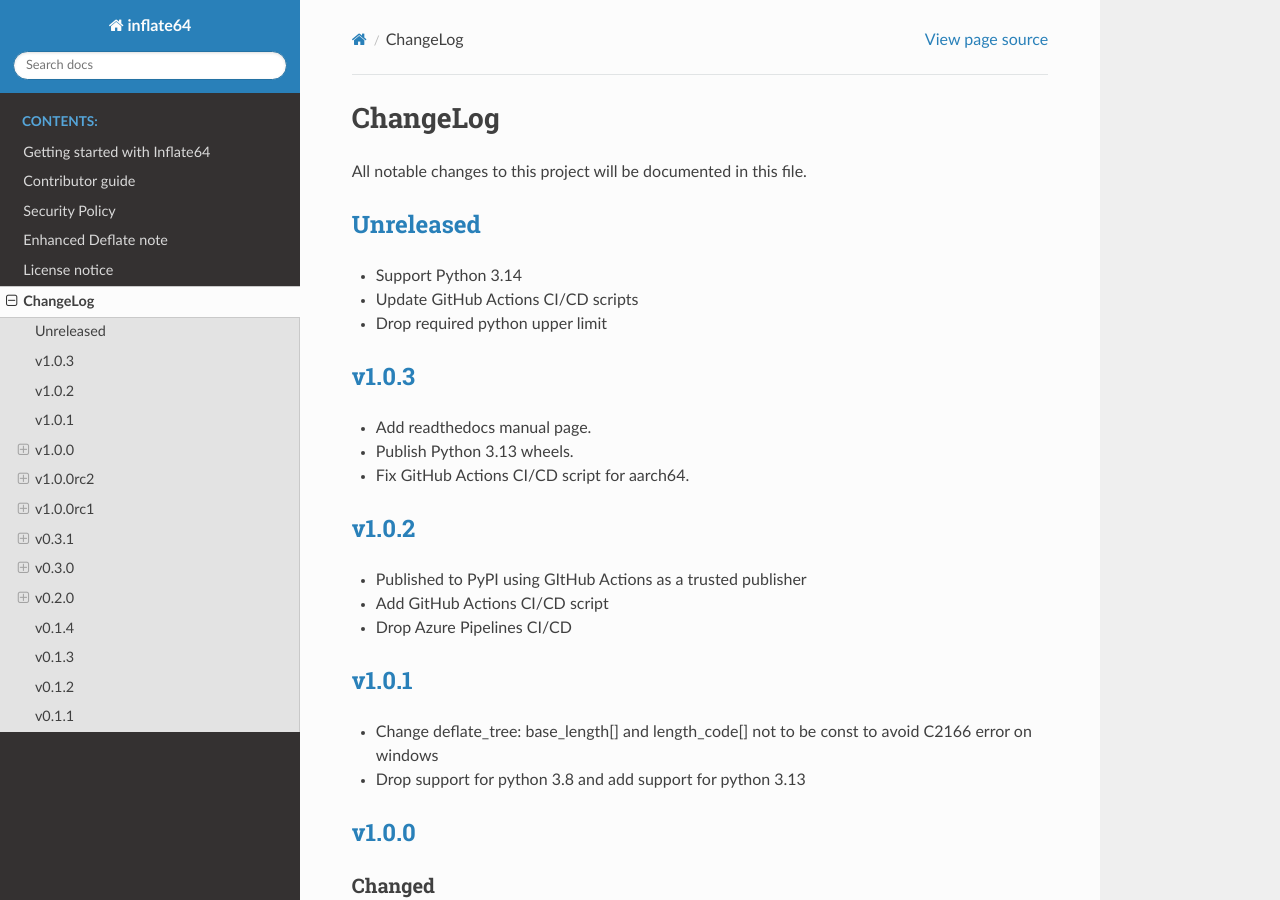
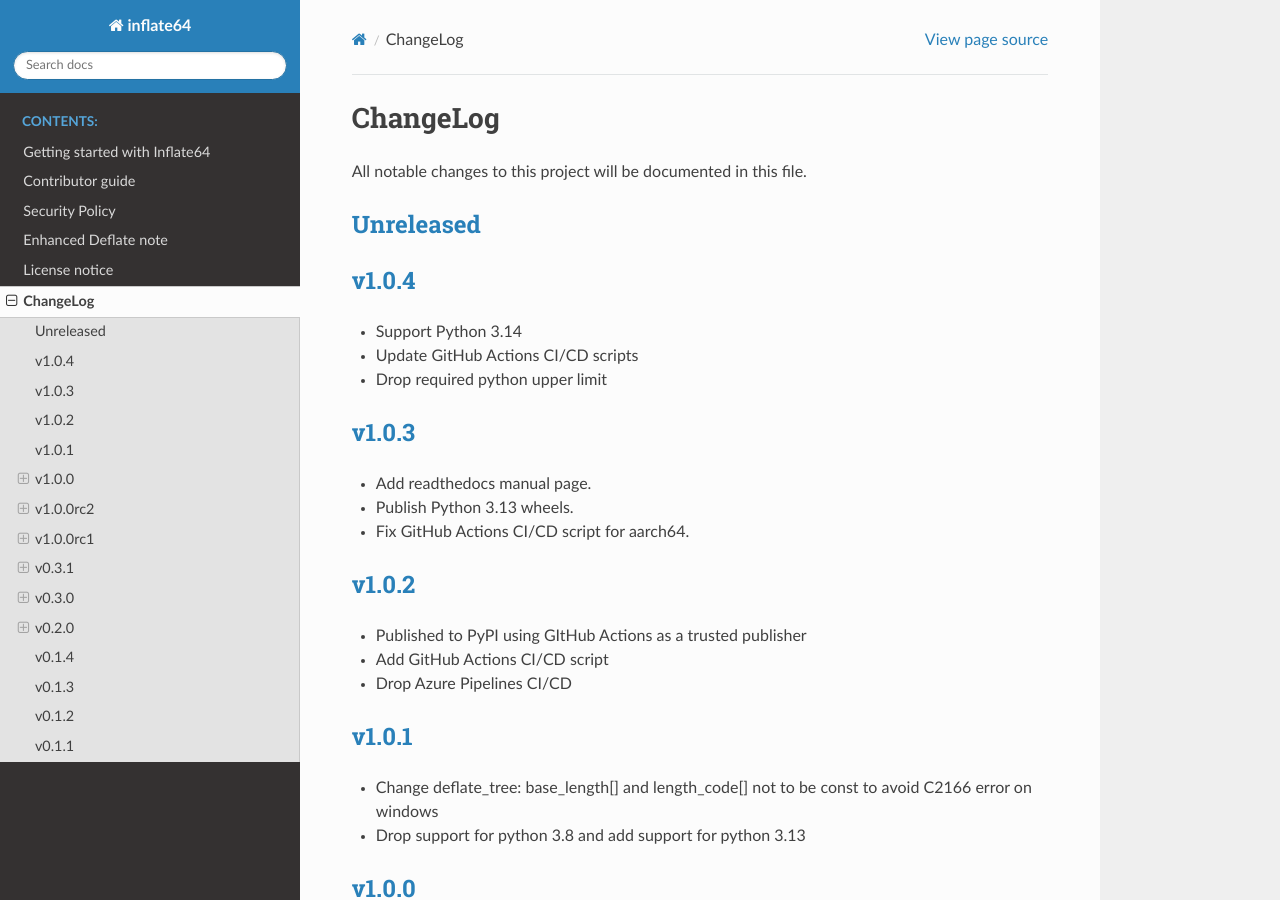
Before and after one commit to miurahr/inflate64, a Sphinx documentation site: the page built from docs/Changelog.rst, in a window 1280 px wide and 900 px high. Built offline with Sphinx 7.4.7 and the Read the Docs theme 3.1.0, drawn with Linux system fonts in a browser that asks for light colours.

Commit message:
Release v1.0.4

```diff
--- a/docs/Changelog.rst
+++ b/docs/Changelog.rst
@@ -6,6 +6,9 @@ All notable changes to this project will be documented in this file.
 
 `Unreleased`_
 =============
+
+v1.0.4_
+=======
 
 * Support Python 3.14
 * Update GitHub Actions CI/CD scripts
@@ -124,7 +127,8 @@ v0.1.1_
 * Support decompression/inflation
 
 .. History links
-.. _Unreleased: https://github.com/miurahr/inflate64/compare/v1.0.3...HEAD
+.. _Unreleased: https://github.com/miurahr/inflate64/compare/v1.0.4...HEAD
+.. _v1.0.4: https://github.com/miurahr/inflate64/compare/v1.0.3...v1.0.4
 .. _v1.0.3: https://github.com/miurahr/inflate64/compare/v1.0.2...v1.0.3
 .. _v1.0.2: https://github.com/miurahr/inflate64/compare/v1.0.1...v1.0.2
 .. _v1.0.1: https://github.com/miurahr/inflate64/compare/v1.0.0...v1.0.1
```
